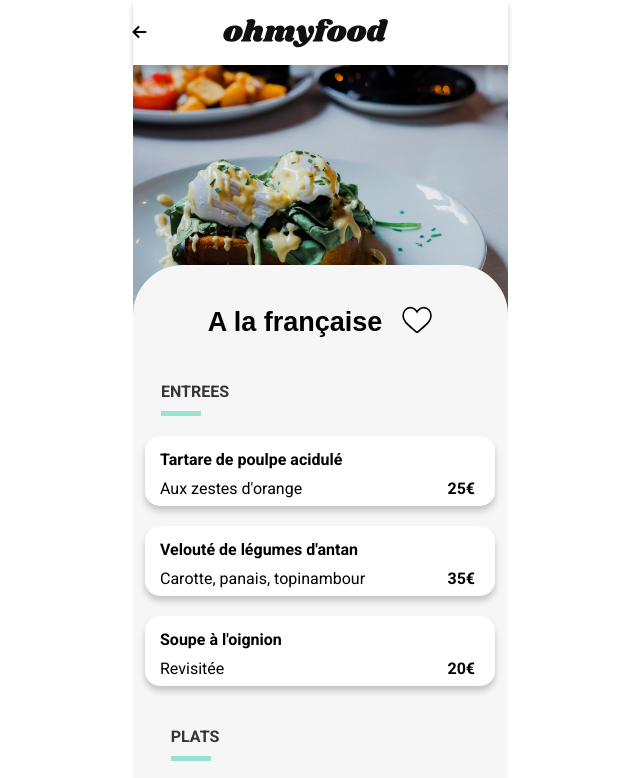
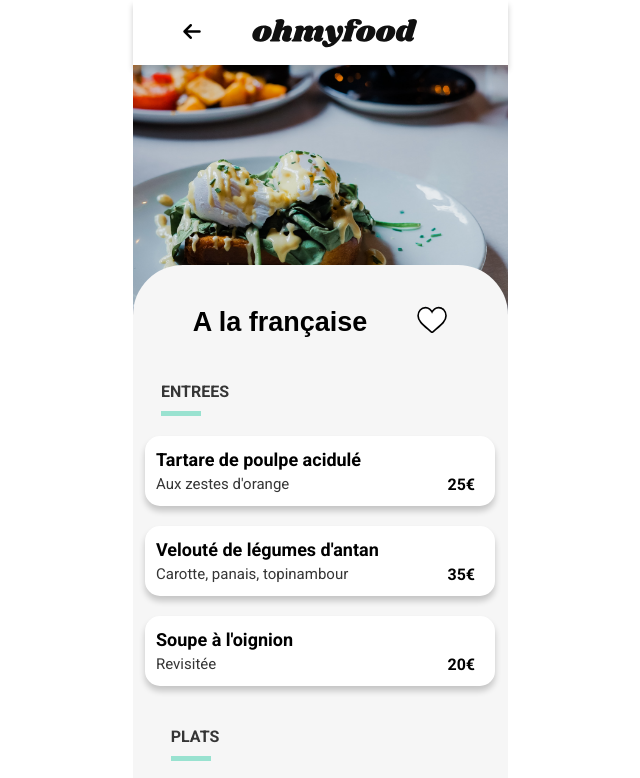
Before and after one commit to MaximusGen/MaximePaupy_3_07052021, a plain HTML site: page menu-pages/Page-a-la-française.html in a window 1280 px wide. Shown: the top 778 px of the page, without its empty margins (320-960 px from the left). Drawn offline with Linux system fonts and the light colour scheme; a web font is replaced by a local one.

Commit message:
end P3#4

```diff
--- a/Sass/Componants/_btn-menu.scss
+++ b/Sass/Componants/_btn-menu.scss
@@ -15,22 +15,28 @@
     animation: btn-effect 1s both;
 
     &_header {
-        margin: 10px 0px 5px 15px;
+        margin: 10px 0px 5px 11px;
         text-overflow: ellipsis;
         overflow: hidden;
         white-space: nowrap;
+        align-self: center;
     }
     &_title
     {
-        margin:10px 0px;
+        padding-bottom: 5px;
+        margin: 0px;
+        font-size: 18px;
     }
 
     &_description{
-        margin: 10px 0px;
+        margin: 0px;
+        padding-bottom: 5px;
+        font-size: 15px;
+        color: $color-fonts;
     }
     &_price{
         font-weight: bold;
-        margin-top: 35px;
+        margin-top: 27px;
         padding-right: 20px;
     }
     &_validation {
--- a/Sass/Layout/_footer.scss
+++ b/Sass/Layout/_footer.scss
@@ -23,4 +23,8 @@
         text-decoration: none;
         color: #fff;
     }
+    &_line a:hover{
+        text-decoration:underline;
+        color: #fff;
+    }
 }
--- a/Sass/Layout/_header-page-menus.scss
+++ b/Sass/Layout/_header-page-menus.scss
@@ -2,23 +2,24 @@
 
 header{
     z-index: 10;
-    .topbar{
+    .topbar {
     display: flex;
     align-items: center;
-    justify-content: space-between;
+    justify-content: space-evenly;
     height: 65px;
     z-index: 10;
     background-color: #fff;
     box-shadow: $btn-shadow;
     position: relative;
-
+    padding-right: 40px;
       &_icon{
         color: #000;
+        font-size: 20px;
       }
       &_image{
         width: 165px;
         height: 30px;
-        padding-right: 120px;
+
       }
     }
 }
--- a/Sass/Layout/_main-pages-menu.scss
+++ b/Sass/Layout/_main-pages-menu.scss
@@ -17,7 +17,7 @@ main{
 
              &_h1 {
                  font-size: 27px;
-                padding-right: 20px
+                padding-right: 50px
              }
        }
     }
--- a/menu-pages/Page-a-la-française.html
+++ b/menu-pages/Page-a-la-française.html
@@ -162,9 +162,11 @@
     <footer>
         <div class="charters">
             <h4 class="charters_title">ohmyfood</h4>
-            <p class="charters_line"><i class="fas fa-utensils charters_line_icon"></i>Proposer un restaurant</p>
-            <p class="charters_line"><i class="fas fa-hands-helping charters_line_icon1"></i>Devenir partenaire</p>
-            <p class="charters_line">Mention légal</p>
+            <p class="charters_line"><i class="fas fa-utensils charters_line_icon"></i><a href="#">Proposer un
+                    restaurant</a></p>
+            <p class="charters_line"><i class="fas fa-hands-helping charters_line_icon1"></i><a href="#">Devenir
+                    partenaire</a></p>
+            <p class="charters_line"><a href="#">Mention légal</a></p>
             <p class="charters_line"><a href="mailto:maximepaupy@gmail.com">Contact</a></p>
         </div>
     </footer>
```
Also changed, not shown: Accueil.html (+5 -3 lines), menu-pages/Page-la-note-enchantée.html (+5 -3 lines), menu-pages/Page-la-palette-des-goûts.html (+6 -4 lines), menu-pages/Page-le-délice-des-sens.html (+5 -3 lines), Sass/styles-accueil.css, Sass/styles-menus.css, 2 other files.
